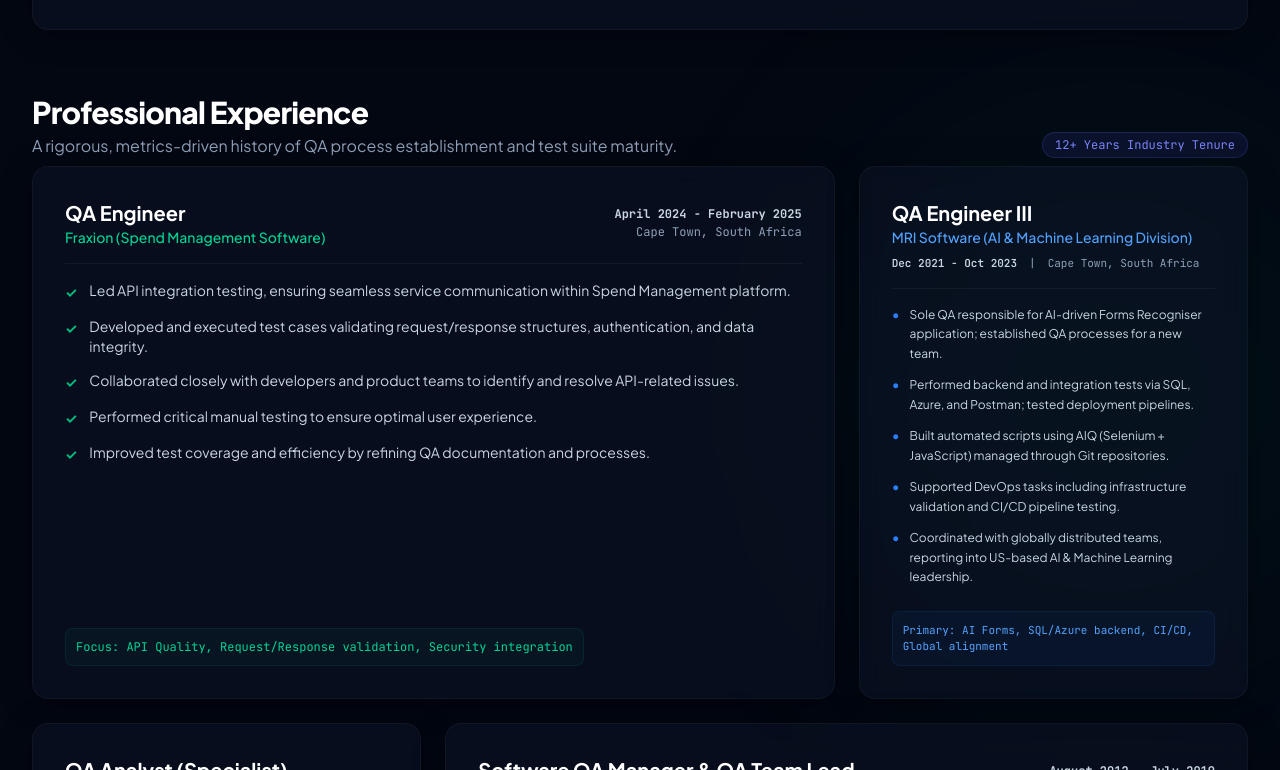
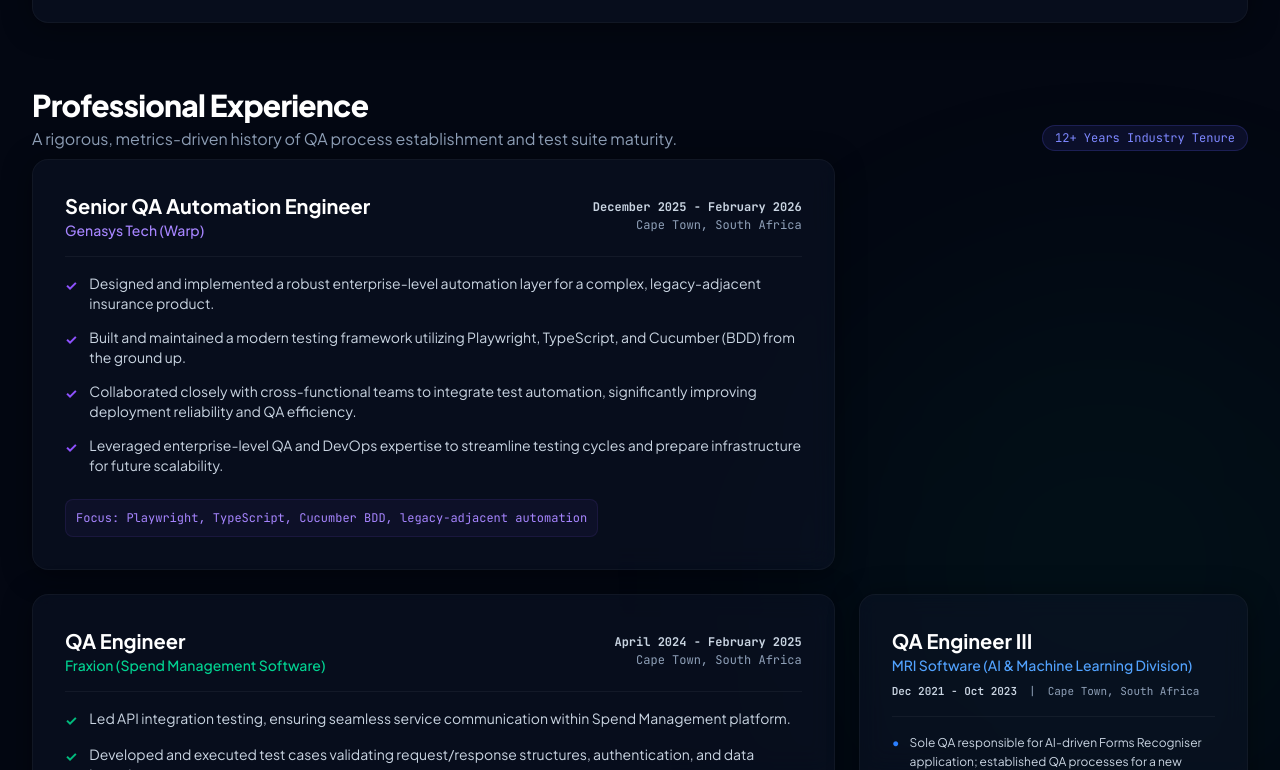
Before and after one commit to Alo-Holmes/Alo-Holmes.github.io, an Astro site: page / in a window 1280 px wide. Shown: the part 1737-2507 px from the top of the page. Built offline with nearby package versions, Linux system fonts and the light colour scheme; Astro itself is replaced by a stand-in of ours.

Commit message:
feat: refresh about me and add experience entry

```diff
--- a/src/pages/index.astro
+++ b/src/pages/index.astro
@@ -170,7 +170,7 @@
             <div class="grid grid-cols-1 lg:grid-cols-12 gap-8 items-start">
               <div class="lg:col-span-7 space-y-5 text-slate-300 text-[15px] leading-relaxed">
                 <p class="font-medium text-white text-[16px]">
-                  Hey there! I'm Angelo Holmes, and I've been immersed in the world of Quality Assurance since 2012. Over the past 12+ years, I've had the privilege of working across diverse sectors like online gaming, PropTech, and enterprise SaaS.
+                  Hey there! I'm Angelo Holmes, and I've been immersed in the world of Quality Assurance for well over a decade. Throughout my career, I've had the privilege of working across diverse sectors like online gaming, PropTech, enterprise SaaS, and complex legacy-adjacent insurance products.
                 </p>
                 <p>
                   My journey in QA has been about more than just finding bugs; it's about building robust systems from the ground up and ensuring that the software we deliver genuinely enhances user experience. I'm passionate about automation and have a knack for diving deep into both UI and API functionalities to craft comprehensive testing strategies.
@@ -185,10 +185,10 @@
                   I'm also a big believer in the power of Agile methodologies and have spent years leading cross-functional teams, fostering collaboration, and driving projects to successful, on-time delivery.
                 </p>
                 <p>
-                  Beyond the technical aspects, I genuinely enjoy mentoring and helping teams grow. My contributions often stretch beyond typical QA roles, touching on analytics, project management, and ensuring smooth project delivery.
+                  Beyond the technical aspects, I genuinely enjoy mentoring and helping teams grow. My contributions often stretch beyond typical QA roles, touching on analytics, project management, and ensuring smooth project delivery. I'm always learning, always adapting, and always looking for new challenges where I can bring my blend of technical expertise, leadership, and a collaborative spirit to the table.
                 </p>
                 <p class="text-sm font-mono text-indigo-300 bg-indigo-500/5 border border-indigo-500/10 p-3.5 rounded-xl">
-                  "I'm always learning, always adapting, and always looking for new challenges where I can bring my blend of technical expertise, leadership, and a collaborative spirit to the table. If you're looking for someone who's committed to quality and eager to contribute meaningfully, let's connect!"
+                  "If you're looking for someone who's committed to quality and eager to contribute meaningfully, let's connect!"
                 </p>
               </div>
             </div>
@@ -334,7 +334,48 @@
 
       <BentoGrid>
 
-        <!-- EXPERIENCE CARD 1: Fraxion (Spend Management Software) -->
+        <!-- EXPERIENCE CARD 1: Genasys Tech (Warp) -->
+        <BentoCard class="md:col-span-2" glowColor="violet">
+          <div class="flex flex-col justify-between h-full space-y-6">
+            <div>
+              <div class="flex flex-col sm:flex-row sm:items-center justify-between gap-2 border-b border-white/5 pb-4 mb-4">
+                <div>
+                  <h3 class="text-xl font-bold text-white">Senior QA Automation Engineer</h3>
+                  <p class="text-sm text-violet-400 font-medium">Genasys Tech (Warp)</p>
+                </div>
+                <div class="text-left sm:text-right font-mono text-xs text-slate-400 space-y-0.5">
+                  <div class="text-slate-300 font-bold">December 2025 - February 2026</div>
+                  <div>Cape Town, South Africa</div>
+                </div>
+              </div>
+
+              <div class="space-y-3.5 text-slate-300 text-sm">
+                <div class="flex items-start gap-3">
+                  <span class="text-violet-500 mt-0.5 select-none font-bold">✓</span>
+                  <p>Designed and implemented a robust enterprise-level automation layer for a complex, legacy-adjacent insurance product.</p>
+                </div>
+                <div class="flex items-start gap-3">
+                  <span class="text-violet-500 mt-0.5 select-none font-bold">✓</span>
+                  <p>Built and maintained a modern testing framework utilizing Playwright, TypeScript, and Cucumber (BDD) from the ground up.</p>
+                </div>
+                <div class="flex items-start gap-3">
+                  <span class="text-violet-500 mt-0.5 select-none font-bold">✓</span>
+                  <p>Collaborated closely with cross-functional teams to integrate test automation, significantly improving deployment reliability and QA efficiency.</p>
+                </div>
+                <div class="flex items-start gap-3">
+                  <span class="text-violet-500 mt-0.5 select-none font-bold">✓</span>
+                  <p>Leveraged enterprise-level QA and DevOps expertise to streamline testing cycles and prepare infrastructure for future scalability.</p>
+                </div>
+              </div>
+            </div>
+
+            <div class="text-xs font-mono text-violet-400 bg-violet-500/5 border border-violet-500/10 p-2.5 rounded-lg w-fit">
+              Focus: Playwright, TypeScript, Cucumber BDD, legacy-adjacent automation
+            </div>
+          </div>
+        </BentoCard>
+
+        <!-- EXPERIENCE CARD 2: Fraxion (Spend Management Software) -->
         <BentoCard class="md:col-span-2" glowColor="emerald">
           <div class="flex flex-col justify-between h-full space-y-6">
             <div>
```
